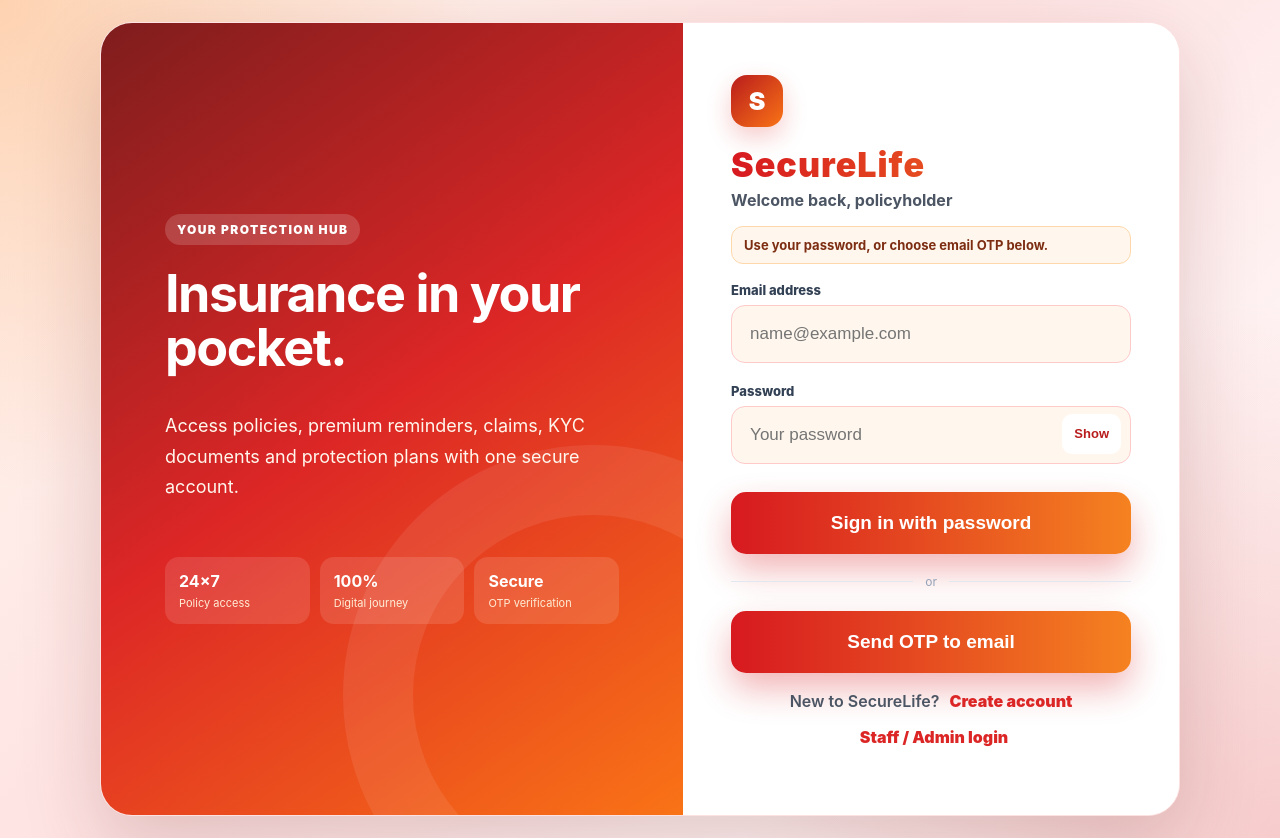
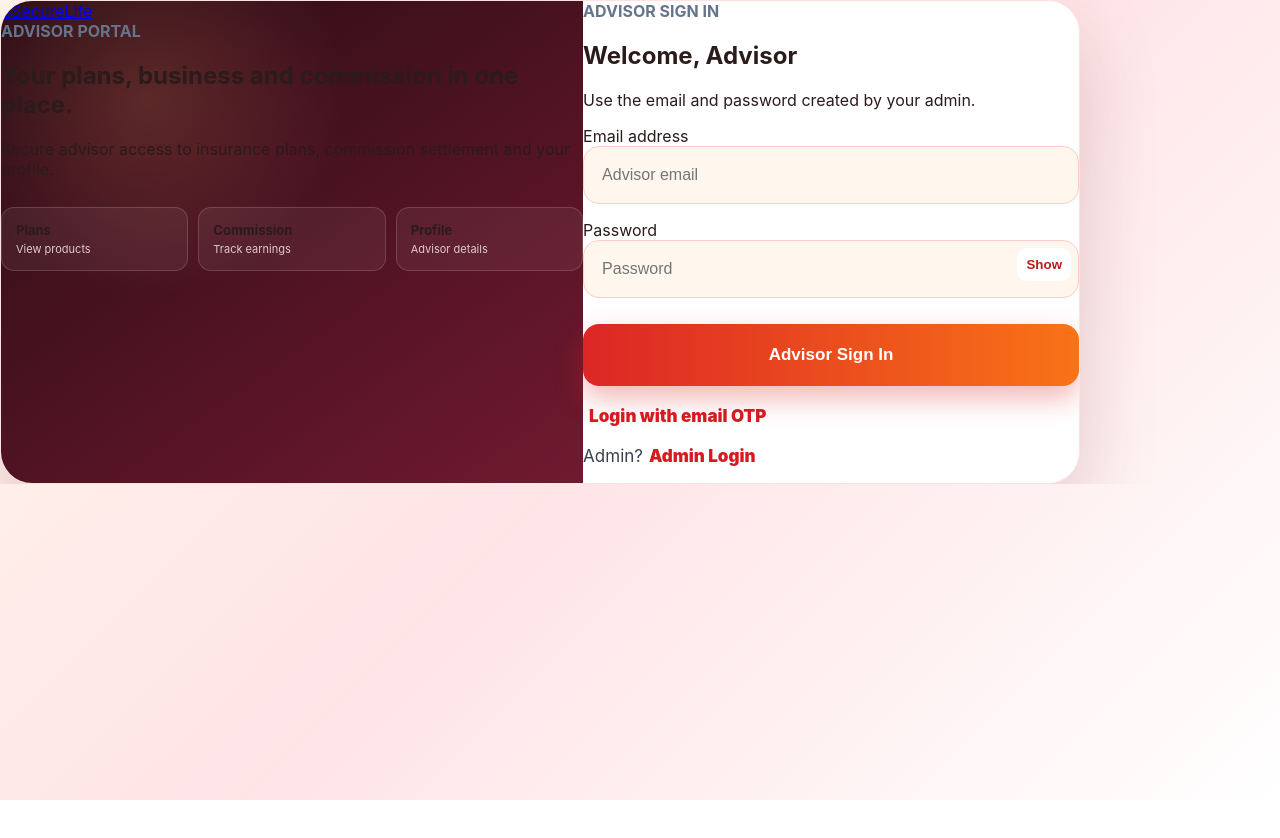
Before and after one commit to mummy7791/insurance-app, a React (Vite) app in the folder frontend/: page /advisor-login in a window 1280 px wide. Before the commit this address led to /login. After the commit the page ends 800 px from the top, so only its background shows below. Built offline with nearby package versions, Linux system fonts and the light colour scheme; no server answers.

Commit message:
add dedicated advisor login and advisor-only portal routes

```diff
--- a/frontend/src/App.tsx
+++ b/frontend/src/App.tsx
@@ -21,6 +21,7 @@ const OnlinePolicyPurchase = lazy(() => import("./pages/OnlinePolicyPurchase"));
 const CustomerProfile = lazy(() => import("./pages/CustomerProfile"));
 const HelpCenter = lazy(() => import("./pages/HelpCenter"));
 const AdminLogin = lazy(() => import("./pages/AdminLogin"));
+const AdvisorLogin = lazy(() => import("./pages/AdvisorLogin"));
 const Register = lazy(() => import("./pages/Register"));
 const Login = lazy(() => import("./pages/Login"));
 const Landing = lazy(() => import("./pages/Landing"));
@@ -42,16 +43,17 @@ function App() {
           <Route path="/login" element={<Login />} />
           <Route path="/register" element={<Register />} />
           <Route path="/admin-login" element={<AdminLogin />} />
+          <Route path="/advisor-login" element={<AdvisorLogin />} />
           <Route path="/customer-otp-login" element={<CustomerOtpLogin />} />
           <Route path="/premium-calculator" element={<PremiumCalculator />} />
           <Route path="/verify-claim" element={<VerifyClaim />} />
 
           <Route path="/dashboard" element={<ProtectedRoute allowedRoles={["admin", "bm", "unit_manager", "agency_manager", "agent"]}><Dashboard /></ProtectedRoute>} />
-          <Route path="/profile" element={<ProtectedRoute allowedRoles={["admin", "bm", "unit_manager", "agency_manager", "agent"]}><Profile /></ProtectedRoute>} />
+          <Route path="/profile" element={<ProtectedRoute allowedRoles={["admin", "bm", "unit_manager", "agency_manager", "agent", "advisor"]}><Profile /></ProtectedRoute>} />
           <Route path="/customers" element={<ProtectedRoute allowedRoles={["admin", "bm", "unit_manager", "agency_manager", "agent"]}><Customers /></ProtectedRoute>} />
           <Route path="/policies" element={<ProtectedRoute><Policies /></ProtectedRoute>} />
           <Route path="/premiums" element={<ProtectedRoute><Premiums /></ProtectedRoute>} />
-          <Route path="/commission" element={<ProtectedRoute allowedRoles={["admin", "bm", "unit_manager", "agency_manager", "agent"]}><Commission /></ProtectedRoute>} />
+          <Route path="/commission" element={<ProtectedRoute allowedRoles={["admin", "bm", "unit_manager", "agency_manager", "agent", "advisor"]}><Commission /></ProtectedRoute>} />
           <Route path="/claims" element={<ProtectedRoute><Claims /></ProtectedRoute>} />
           <Route path="/documents" element={<ProtectedRoute><Documents /></ProtectedRoute>} />
           <Route path="/employees" element={<ProtectedRoute allowedRoles={["admin", "bm", "unit_manager", "agency_manager"]}><Employees /></ProtectedRoute>} />
@@ -64,7 +66,7 @@ function App() {
           <Route path="/policy-purchases" element={<ProtectedRoute allowedRoles={["admin", "bm", "unit_manager", "agency_manager"]}><PolicyPurchases /></ProtectedRoute>} />
 
           <Route path="/customer-dashboard" element={<ProtectedRoute allowedRoles={["customer"]}><CustomerDashboard /></ProtectedRoute>} />
-          <Route path="/insurance-plans" element={<ProtectedRoute allowedRoles={["customer"]}><InsurancePlans /></ProtectedRoute>} />
+          <Route path="/insurance-plans" element={<ProtectedRoute allowedRoles={["customer", "advisor"]}><InsurancePlans /></ProtectedRoute>} />
           <Route path="/online-policy-purchase" element={<ProtectedRoute allowedRoles={["customer"]}><OnlinePolicyPurchase /></ProtectedRoute>} />
           <Route path="/payment/:planId" element={<ProtectedRoute allowedRoles={["customer"]}><Payment /></ProtectedRoute>} />
           <Route path="/customer-profile" element={<ProtectedRoute allowedRoles={["customer"]}><CustomerProfile /></ProtectedRoute>} />
--- a/frontend/src/pages/AdminLogin.tsx
+++ b/frontend/src/pages/AdminLogin.tsx
@@ -71,7 +71,7 @@ export default function AdminLogin() {
             <button className="auth-btn" onClick={() => void login()} disabled={loading}>{loading ? "Signing in..." : "Sign in to operations"}</button>
           </div>
           <div className="staff-login-note"><strong>Existing account preserved</strong><span>Your admin email and password are not changed by this redesign.</span></div>
-          <p className="auth-links">Customer account?<Link to="/login">Customer Login</Link></p>
+          <p className="auth-links">Advisor account? <Link to="/advisor-login">Advisor Login</Link></p>\n          <p className="auth-links">Customer account? <Link to="/login">Customer Login</Link></p>
         </div>
       </section>
     </div>
--- /dev/null
+++ b/frontend/src/pages/AdvisorLogin.tsx
@@ -0,0 +1,19 @@
+import { useState } from "react";
+import { Link, useNavigate } from "react-router-dom";
+import api from "../services/api";
+import "../styles/Auth.css";
+
+type LoginResponse = { token:string; user:{ id:string; name:string; email:string; role:string; phone?:string; advisorCode?:string; address?:string; permissions?:string[] } };
+const message=(e:unknown)=>{ if(typeof e==="object"&&e!==null&&"response" in e){const x=e as {response?:{data?:{message?:string}}};return x.response?.data?.message||"Advisor login failed";} return "Advisor login failed"; };
+
+export default function AdvisorLogin(){
+ const navigate=useNavigate(); const [email,setEmail]=useState(""); const [password,setPassword]=useState(""); const [show,setShow]=useState(false); const [loading,setLoading]=useState(false); const [error,setError]=useState("");
+ const login=async()=>{ if(!email.trim()||!password)return setError("Email and password required");
+  try{setLoading(true);setError("");const res=await api.post<LoginResponse>("/auth/login",{email:email.trim().toLowerCase(),password});
+   if(res.data.user.role!=="advisor"){localStorage.removeItem("insuranceToken");localStorage.removeItem("insuranceUser");return setError("This portal is only for advisor accounts.");}
+   localStorage.setItem("insuranceToken",res.data.token);localStorage.setItem("insuranceUser",JSON.stringify(res.data.user));navigate("/insurance-plans",{replace:true});
+  }catch(e){setError(message(e));}finally{setLoading(false);}
+ };
+ return <div className="auth-shell staff-auth-shell"><section className="auth-visual staff-auth-visual"><Link className="auth-brand" to="/"><span className="auth-brand-mark">S</span><span>SecureLife</span></Link><div className="auth-visual-copy"><span className="auth-kicker">ADVISOR PORTAL</span><h1>Your plans, business and commission in one place.</h1><p>Secure advisor access to insurance plans, commission settlement and your profile.</p><div className="staff-trust-grid"><div><strong>Plans</strong><span>View products</span></div><div><strong>Commission</strong><span>Track earnings</span></div><div><strong>Profile</strong><span>Advisor details</span></div></div></div></section>
+ <section className="auth-panel"><div className="auth-form-card"><span className="auth-kicker">ADVISOR SIGN IN</span><h2>Welcome, Advisor</h2><p className="auth-form-intro">Use the email and password created by your admin.</p>{error&&<div className="auth-error">{error}</div>}<div className="auth-form"><label className="auth-field-label">Email address</label><input className="auth-input" type="email" placeholder="Advisor email" value={email} onChange={e=>setEmail(e.target.value)} autoComplete="username"/><label className="auth-field-label">Password</label><div className="password-field"><input className="auth-input" type={show?"text":"password"} placeholder="Password" value={password} onChange={e=>setPassword(e.target.value)} autoComplete="current-password"/><button type="button" onClick={()=>setShow(v=>!v)}>{show?"Hide":"Show"}</button></div><button className="auth-btn" onClick={()=>void login()} disabled={loading}>{loading?"Signing in...":"Advisor Sign In"}</button></div><p className="auth-links"><Link to="/customer-otp-login" state={{email:email.trim().toLowerCase(),mode:"login"}}>Login with email OTP</Link></p><p className="auth-links">Admin?<Link to="/admin-login">Admin Login</Link></p></div></section></div>;
+}
```
